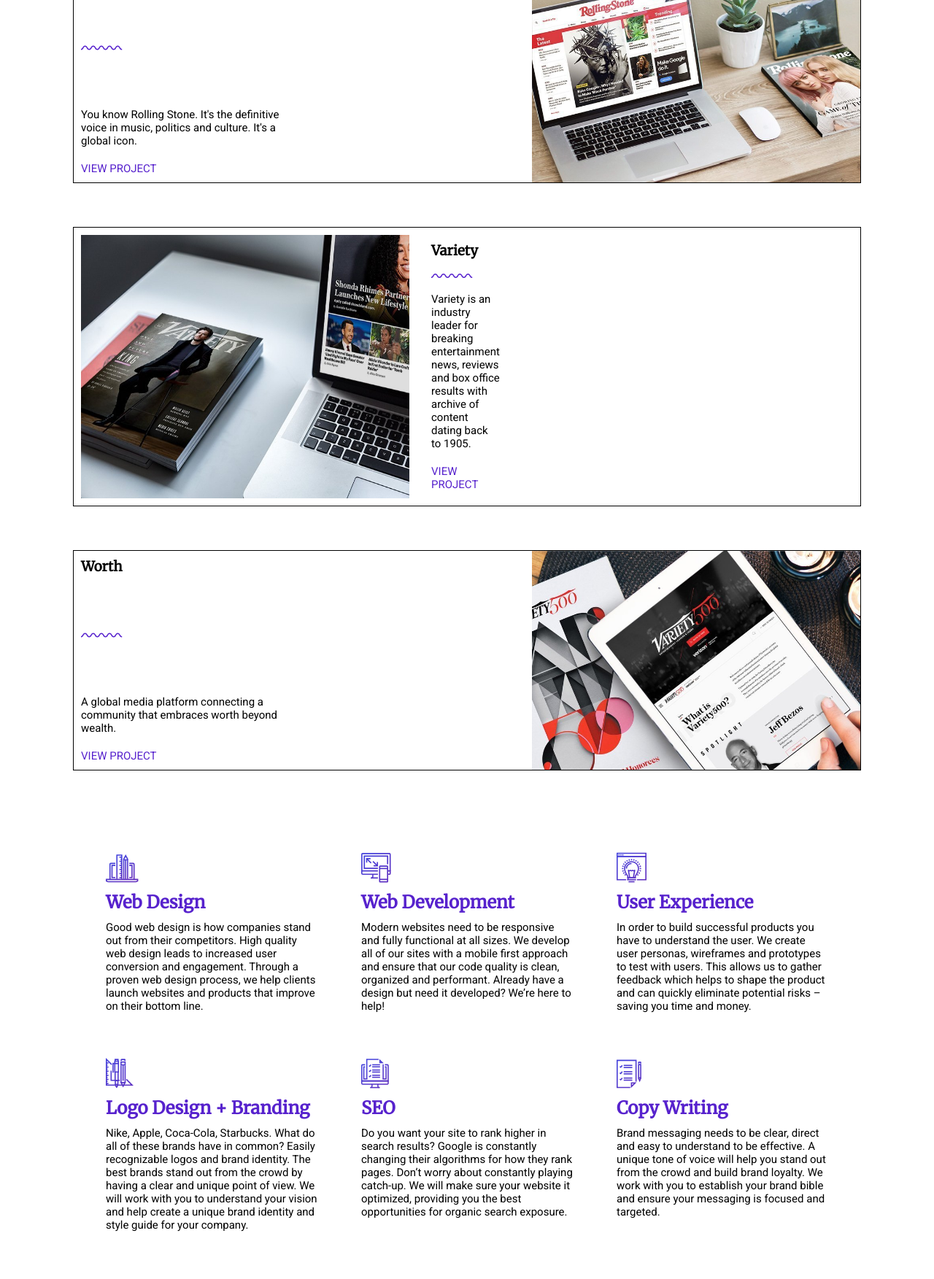
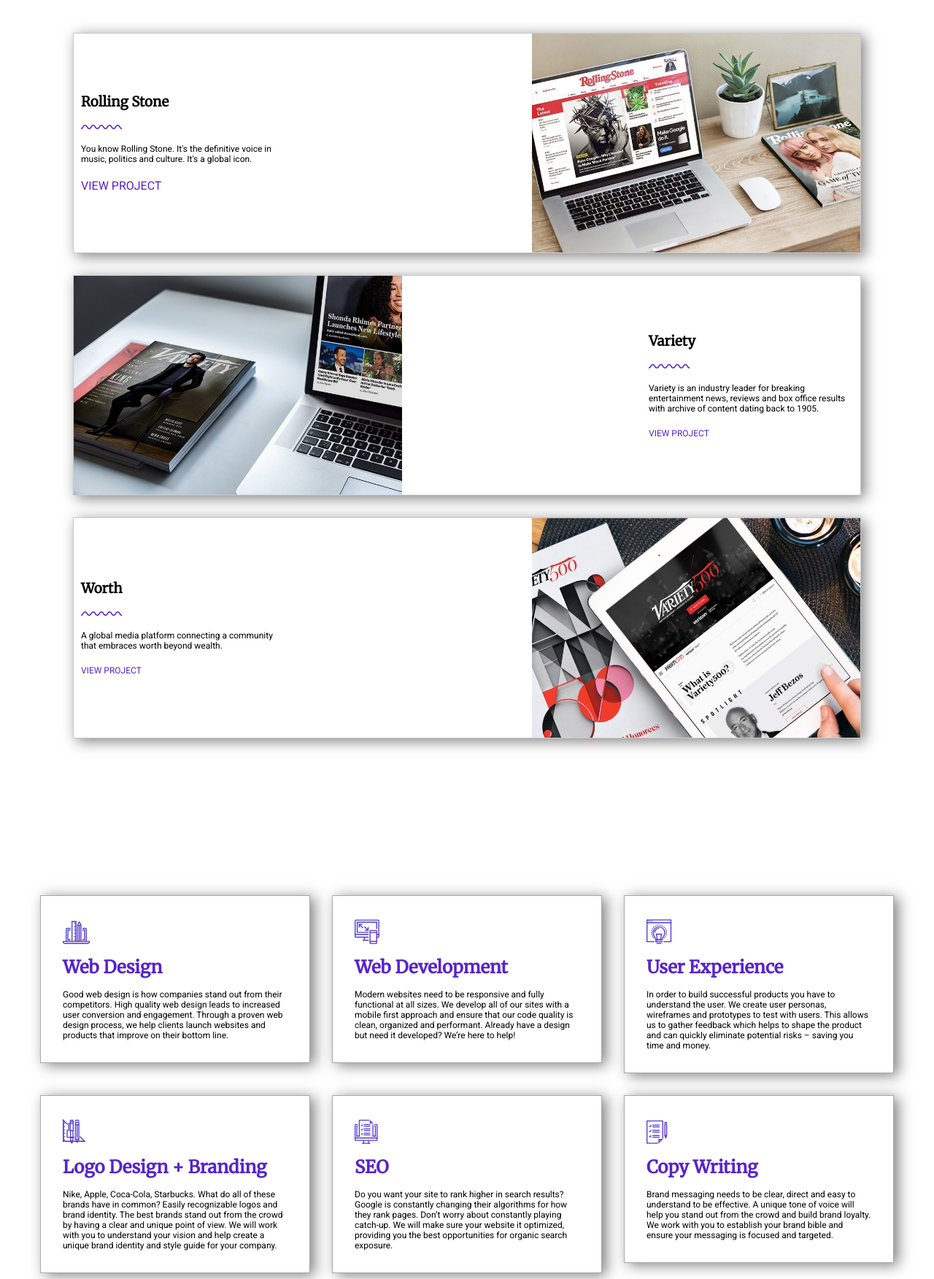
Before and after one commit to Jaimepeijl/frontend-html-css-concept-opdracht-final, a plain HTML site: page index.html in a window 1280 px wide. Shown: the part 1047-2800 px from the top of the page at 73% size. Drawn offline with Linux system fonts and the light colour scheme.

Commit message:
Zo ongeveer klaar

```diff
--- a/index.html
+++ b/index.html
@@ -22,15 +22,15 @@
         </h1>
         <H3>We are here to help you succeed.</H3>
         <button>LET'S WORK TOGETHER</button>
+        <div class="Squiggle"><img src="assets/squiggle_line_stripe.svg" alt="squiggle line"></div>
     </section>
 </div>
-        <div class="Squiggle"><img src="assets/squiggle_line_stripe.svg" alt="Squiggle Line"></div>
     <div class="line1"></div>
 
 </header>
     <main>
         <div class="narrow">
-            <section>
+    <section>
         <h2>Rekupe is a digital agency in Los Angeles</h2>
         <h2>We use strategic UX, SEO optimization and beautiful
         visual designs to help your business grow.</h2>
@@ -39,8 +39,10 @@
         <p>Have a question? <a href="#contact_form">Click here</a> to contact us!</p>
     </section>
         </div>
+
     <section>
         <div class="boxes">
+
         <article>
             <div>
                 <h3>Rolling Stone</h3>
@@ -48,12 +50,12 @@
             <p>You know Rolling Stone. It's the definitive
             voice in music, politics and culture. It's a
             global icon.</p>
-            <p><a href="empty-page.html">VIEW PROJECT</a></p>
+            <a href="empty-page.html">VIEW PROJECT</a>
             </div>
             <image src="assets/work-image-01.jpeg" alt="Rolling Stone">
         </article>
-            <article>
-            <div class="variety">
+
+        <article class="variety">
             <div>
                 <h3>Variety</h3>
             <img src="assets/squiggle_line.svg" alt="Squiggle Line" width="57">
@@ -61,23 +63,24 @@
                 entertainment news, reviews and box
                 office results with archive of content
             dating back to 1905.</p>
-                <p><a href="empty-page.html">VIEW PROJECT</a></p>
+                <a href="empty-page.html"><p>VIEW PROJECT</p></a>
             </div>
             <image src="assets/work-image-02.jpeg" alt="Variety magazine">
-        </div></article>
+        </article>
         <article>
             <div><h3>Worth</h3>
             <img src="assets/squiggle_line.svg" alt="Squiggle Line" width="57">
             <p>A global media platform connecting a
             community that embraces worth beyond
             wealth.</p>
-                <p><a href="empty-page.html">VIEW PROJECT</a></p>
+                <a href="empty-page.html"><p>VIEW PROJECT</p></a>
             </div>
             <image src="assets/work-image-03.jpeg" alt="Variety 500">
         </article>
         </div>
     </section>
-        <div class="webdev">
+
+    <div class="webdev">
     <section>
         <article><img src="assets/icon_web-design.svg" alt="Web Design"><h2>Web Design</h2><p>Good web design is how companies stand out from their competitors. High quality web design leads to increased user conversion and engagement. Through a proven web design process, we help clients launch websites and products that improve on their bottom line.</p></article>
         <article><img src="assets/icon_web-development.svg" alt="Web Development"><h2>Web Development</h2><p>Modern websites need to be responsive and fully functional at all sizes. We develop all of our sites with a mobile first approach and ensure that our code quality is clean, organized and performant. Already have a design but need it developed? We’re here to help!</p></article>
--- a/styles.css
+++ b/styles.css
@@ -23,7 +23,7 @@ h2{
     color: #5722CD;
 }
 p{
-    font-size: 15px;
+    font-size: 12px;
 }
 a:link {
     text-decoration: none;
@@ -48,7 +48,6 @@ header, .form{
 .narrow{
     display: flex;
     justify-content: center;
-    align-items: center;
 }
 .narrow section{
     flex-basis: 500px;
@@ -56,7 +55,7 @@ header, .form{
     flex-grow: 0;
     display: flex;
     flex-direction: column;
-    justify-content: center;
+    justify-content: space-around;
     align-items: center;
     text-align: center;
     gap: 30px;
@@ -65,9 +64,6 @@ header, .form{
 .line1{
     border-bottom: 50px solid white;
     border-right: 100vw solid transparent;
-    /*top: 0;*/
-    /*bottom: 0;*/
-    /*left: 0;*/
 }
 .line2{
     border-top: 50px solid white;
@@ -101,6 +97,10 @@ button, input[type="submit"]{
 }
 .squiggle{
     color: white;
+    position: absolute;
+    margin: 0;
+    padding: 0;
+
 }
 img{
     margin: 0;
@@ -116,22 +116,26 @@ img{
     display: flex;
     flex-direction: column;
     justify-content: space-around;
-    align-items: center;
+    padding: 100px;
+    gap: 30px;
 }
 .boxes article{
     display: flex;
     flex-direction: row;
     justify-content: space-between;
+    align-items: center;
     flex-wrap: wrap;
-    border-width: 1px;
-    border-style: solid;
-    border-color: black;
-    margin: 30px 100px;
+    border: 1px solid #00000035;
+    box-shadow: 5px 4px 18px #00000080;
+    margin: 0;
 }
 
 .boxes .variety{
     display: flex;
     flex-direction: row-reverse;
+    justify-content: space-between;
+    align-items: center;
+    flex-basis: 300px;
 }
 
 .boxes article div{
@@ -143,15 +147,14 @@ img{
     flex-grow: 0;
     gap: 20px;
     padding: 10px;
-    margin-right: 100px;
 }
 .boxes img{
     max-width: 450px;
-    height: 100%;
+    height: auto;
 }
 /* 4.5 WebDev ---------------*/
 .webdev{
-    margin: 50px;
+    margin: 40px;
 }
 .webdev section{
     display: flex;
@@ -159,18 +162,21 @@ img{
     justify-content: center;
     align-items: start;
     flex-wrap: wrap;
-    flex-basis: 500px;
+    margin: 100px 0;
 }
-.webdev section  article{
+.webdev section article{
     display: flex;
     flex-direction: column;
-    justify-content: space-around;
-    flex-basis: 350px;
+    justify-content: stretch;
+    flex: 1 0 300px;
     padding: 30px;
-    gap: 10px;
+    margin: 15px;
+    gap: 15px;
+    border: 1px solid #00000057;
+    box-shadow: 6px 3px 18px #00000080;
 }
 .webdev img{
-    max-width: 60px;
+    max-width: 50px;
     height: 100%;
 }
 /* 4.6 Form ---------------*/
@@ -178,7 +184,7 @@ img{
     padding: 40px;
     display: flex;
     flex-direction: column;
-    justify-content: space-around;
+    justify-content: center;
     align-items: center;
     gap: 30px;
 }
@@ -186,7 +192,7 @@ form{
     display: flex;
     flex-direction: column;
     justify-content: center;
-    align-items: start;
+    align-items: flex-start;
 }
 input{
     max-width: 100%;
```
